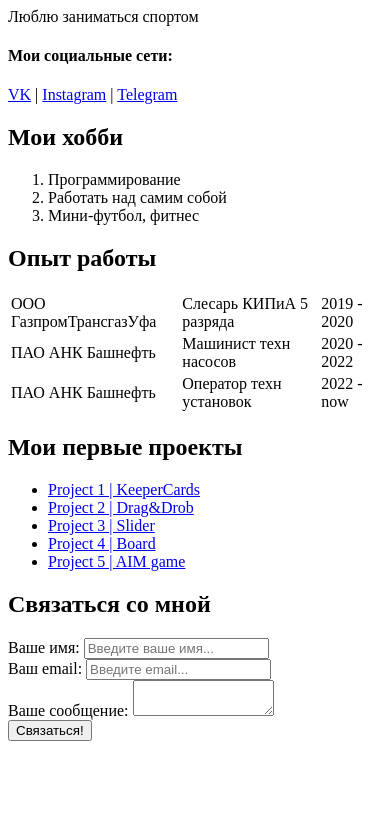
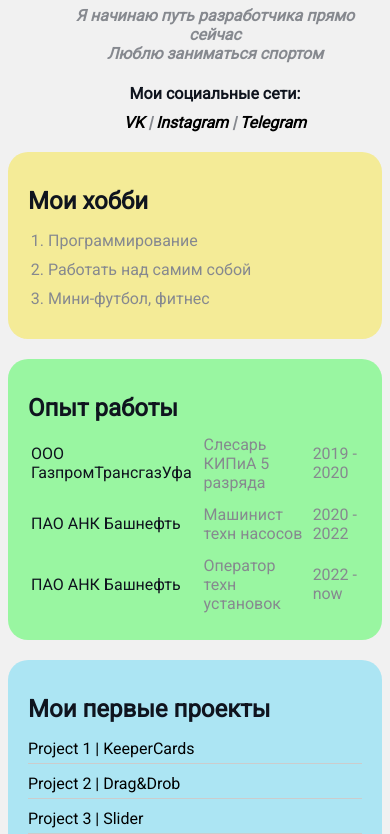
Before and after one commit to Averyanov76/Project-0-MyFirstRezume, a plain HTML site: page MySocialLink.html in a window 390 px wide. Shown: the part 132-966 px from the top of the page. Drawn offline with Linux system fonts and the light colour scheme.

Commit message:
Update MySocialLink.css

```diff
--- a/MySocialLink.css
+++ b/MySocialLink.css
@@ -1,118 +1,240 @@
-<!DOCTYPE html>
-<html>
-  <head>
-    <meta charset="UTF-8" />
-    <title>Averyanov M</title>
-    <link href="MySocialLink.css" rel="stylesheet" />
-  </head>
-  <body>
+@import url('https://fonts.googleapis.com/css2?family=Roboto&display=swap');
 
-    <div class="container">
-      <div class="info">
-        <img src="Averyanov.jpg" width="200" alt="Photo Averyanov" class="avatar">
+/* * {
+    padding: 0;
+    margin: 0;
+} */
 
-        <div class="info-text">
-          <h1>Аверьянов Максим</h1>
-          <p>Я <strong>начинаю</strong>  путь разработчика <em>прямо сейчас </em></p>
-          <p>Люблю заниматься спортом</p>
+body {
+    background-color: #f1f1f1;
+    color: #0f141e;
 
-          <h4><strong>Мои социальные сети:</strong> </h4>
-          <p> <a href="https://vk.com/averyanov_76">VK</a> |
-              <a href="https://instagram">Instagram</a>   |
-              <a href="https://telegram">Telegram</a>
-          </p>
+    font-size: 16px;
+    font-weight: normal;
+    font-family: 'Roboto', sans-serif;
 
-        </div>
+    /* font: normal 16px 'Roboto', sans-serif; */
 
-      </div>
+    /* font-family:Cambria, Cochin, Georgia, Times, 'Times New Roman', serif; */
+}
 
-      <div class="card bg-yellow">
-        <h2>Мои хобби</h2>
-        <ol class="list">
-            <li>Программирование</li>
-            <li>Работать над самим собой</li>
-            <li>Мини-футбол, фитнес</li>
-        </ol>
-      </div>
+a {
+    color: black;
+    text-decoration: none;
+    transition: color .2s linear;
+    margin: 0 10 0 0;
+}
+
+a:hover {
+    color: rgb(0, 253, 253);
+    text-decoration: underline;
+}
+
+a:active {
+    color: blue;
+}
+
+.avatar {
+    width: 200px;
+    border-radius: 50px;
+    box-shadow: 4px 4px 14px rgba(0, 0, 0, 0.25);
+}
+
+.info {
+    display: flex;
+    margin-bottom: 20px;
+}
 
 
-      <div class="card bg-green">
-        <h2>Опыт работы</h2>
-        <table class="table">
-          <tr>
-            <td>ООО ГазпромТрансгазУфа</td>
-            <td>Слесарь КИПиА 5 разряда</td>
-            <td>2019 - 2020</td>
-          </tr>
-          <tr>
-            <td>ПАО АНК Башнефть</td>
-            <td>Машинист техн насосов</td>
-            <td>2020 - 2022</td>
-          </tr>
-          <tr>
-            <td>ПАО АНК Башнефть</td>
-            <td>Оператор техн установок</td>
-            <td>2022 - now</td>
-          </tr>
-        </table>
-      </div>
+@media (max-width: 700px) {
+    .info {
+        text-align: center;
+        display: block;
+    }
+}
 
 
-      <div class="card bg-red">
-        <h2>Мои первые проекты</h2>
-        <ul class="link-list">
-          <li>
-            <a href="https://averyanov76.github.io/Project-1-FutsalKeepersCards/">Project 1 | KeeperCards</a>
-          </li>
-          <li>
-            <a href="https://averyanov76.github.io/Project-2-Drag-Drob/">Project 2 | Drag&Drob</a>
-          </li>
-          <li>
-            <a href="https://averyanov76.github.io/Project-3-Slider/">Project 3 | Slider</a>
-          </li>
-          <li>
-            <a href="https://averyanov76.github.io/Project-4-Board/">Project 4 | Board</a>
-          </li>
-          <li>
-            <a href="https://averyanov76.github.io/Project-5-AIM-game/">Project 5 | AIM game</a>
-          </li>
-        </ul>
-      </div>
+.info-text {
+    margin-left: 40px;
+}
 
-      <div class="contact">
-        <h2>Связаться со мной</h2>
+.info-text h4 {
+    margin-bottom: 10px;
+}
 
-        <form action="/">
-          <div class="row">
-            <div class="form-group">
-              <label for="name">Ваше имя:</label>
-              <input type="text" id="name" placeholder="Введите ваше имя...">
-            </div>
+.info p {
+    color: #86898f;
+    margin: 0;
+    font-style: italic;
+    font-weight: bold;
+    text-decoration: none;
+    /* text-transform: uppercase; */
+    /* letter-spacing: 5px; */
+    /* word-spacing: 42px; */
+}
 
-            <div class="form-group">
-              <label for="email">Ваш email:</label>
-              <input type="email" id="email" placeholder="Введите email...">
-            </div>
-          </div>
+/* Box Model */
+.container {
+    max-width: 750px;
+    margin: auto;
+    padding-top: 30px;
+}
 
-          <div class="form-group">
-            <label for="text">Вашe сообщение:</label>
+/* .social {
+    background: green;
+    padding: 15px;
+    padding: 15px 40px;
+    padding: 15px 20px 25px 30px;
+    padding-top: 15px;
+    padding-right: 20px;
+    padding-bottom: 25px;
+    padding-left: 30px;
+    margin: 5px;
 
-            <textarea id="text" rows="2" cols="15"></textarea>
-          </div>
+    border: 5px solid red;
+    border-bottom-style: dotted;
+    border-top-width: 15px;
+    border-right-color: blue;
+} */
 
-          <input class="btn" type="submit" value="Связаться!">
-        </form>
-      </div>
+/* .box-model > div {
+    float: left;
+    background: #000;
+    height: 200px;
+    border: 4px solid red;
+    width: 25%;
+    box-sizing: border-box;
+} */
 
+.bg-yellow {
+    background: #f8df0060;
+}
 
-      <div class="position">
-        <div class="box"></div>
-      </div>
-    </div>
+.bg-green {
+    background: #02ff175d;
+}
 
+.bg-red {
+    background: #03c7f849;
+}
 
+.card {
+    padding: 15px 20px;
+    margin-bottom: 20px;
+    border-radius: 20px;
+}
 
-    <div style="margin-bottom: 500px;"></div>
-  </body>
-</html>
+.card h2 {
+    margin-bottom: 10px;
+}
+
+.list {
+    padding: 0 20px;
+}
+
+.list li {
+    color: #86898f;
+    margin-bottom: 10px;
+}
+
+.table {
+    width: 100%;
+}
+
+.table td {
+    padding-bottom: 10px;
+}
+
+.table td:nth-child(2),
+.table td:nth-child(3) {
+    color: #86898f;
+}
+
+/* .table tr:nth-child(odd) {
+  background: red;
+} */
+
+.link-list {
+    list-style: none;
+    padding: 0;
+}
+
+.link-list li {
+    margin-bottom: 10px;
+    padding-bottom: 5px;
+    border-bottom: 1px solid #ccc;
+}
+
+.contact h2 {
+    text-align: center;
+}
+
+.form-group label {
+    display: block;
+    font-size: 14px;
+    color: #86898f;
+}
+
+.form-group input,
+.form-group textarea {
+    width: 100%;
+    box-sizing: border-box;
+    border: none;
+    background: transparent;
+    border-bottom: 1px solid #ccc;
+    color: #000;
+    padding: 15px 0 10px;
+    outline: none;
+    font-family: inherit;
+}
+
+.row {
+    display: flex;
+    margin-bottom: 20px;
+}
+
+.row > .form-group {
+    width: 50%;
+    margin-right: 20px;
+}
+
+.row > .form-group:last-child {
+    margin-right: 0;
+}
+
+.btn {
+    background: #111;
+    padding: 15px 50px;
+    color: #fff;
+    border: none;
+    font-family: inherit;
+    cursor: pointer;
+    border-radius: 5px;
+}
+
+.btn:hover {
+    opacity: 0.9;
+    background: rgba(1, 252, 189, 0.658);
+    color: #000;
+    transition: color .3s linear;
+
+}
+
+/* Position */
+
+/* .position {
+    position: relative;
+    border: 4px solid black;
+    margin-top: 40px;
+    padding: 20px;
+    height: 300px;
+}
+
+.box {
+    position: fixed;
+    top: 0;
+    left: 0px;
+    width: 100%;
+    height: 50px;
+    background:lightcoral;
+} */
```
